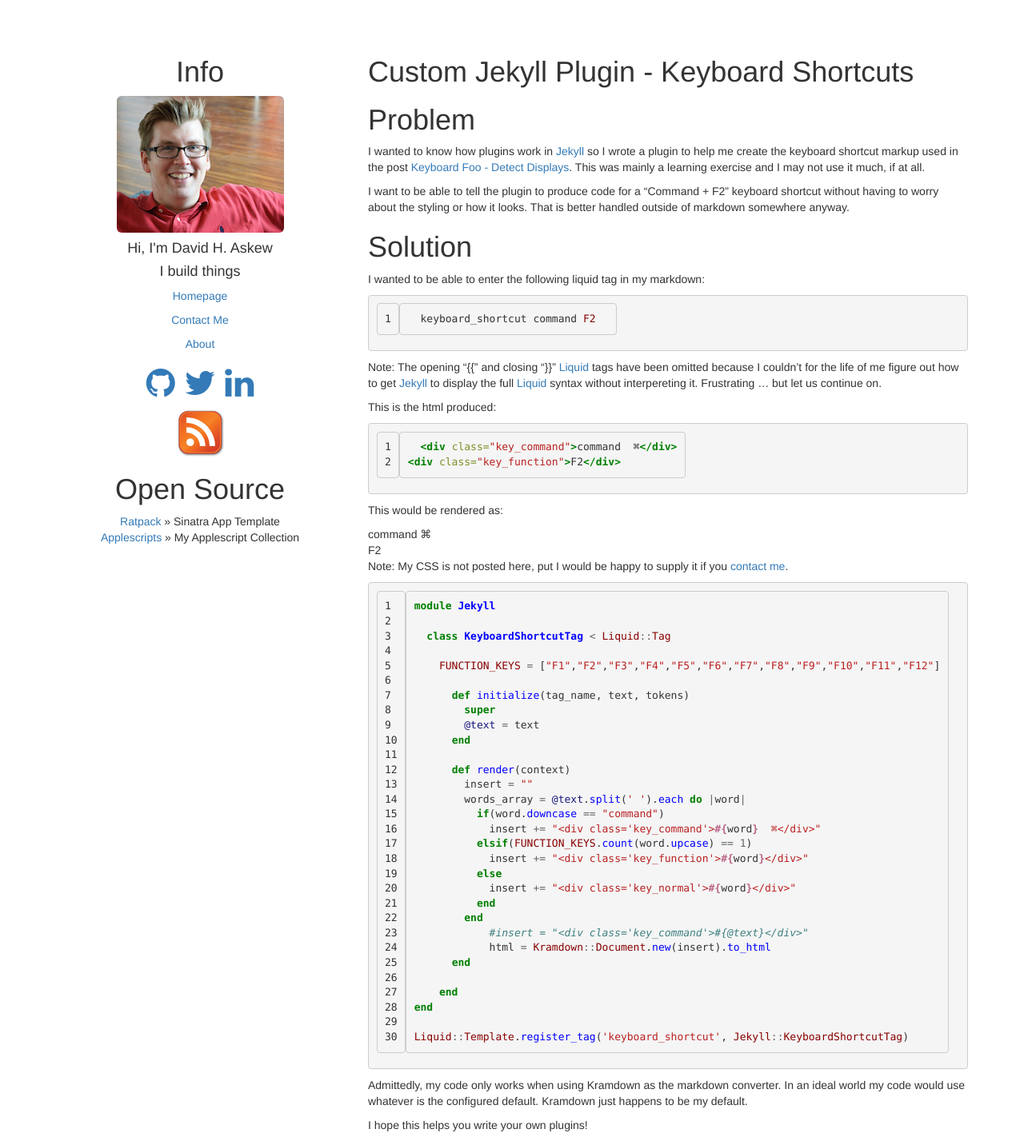
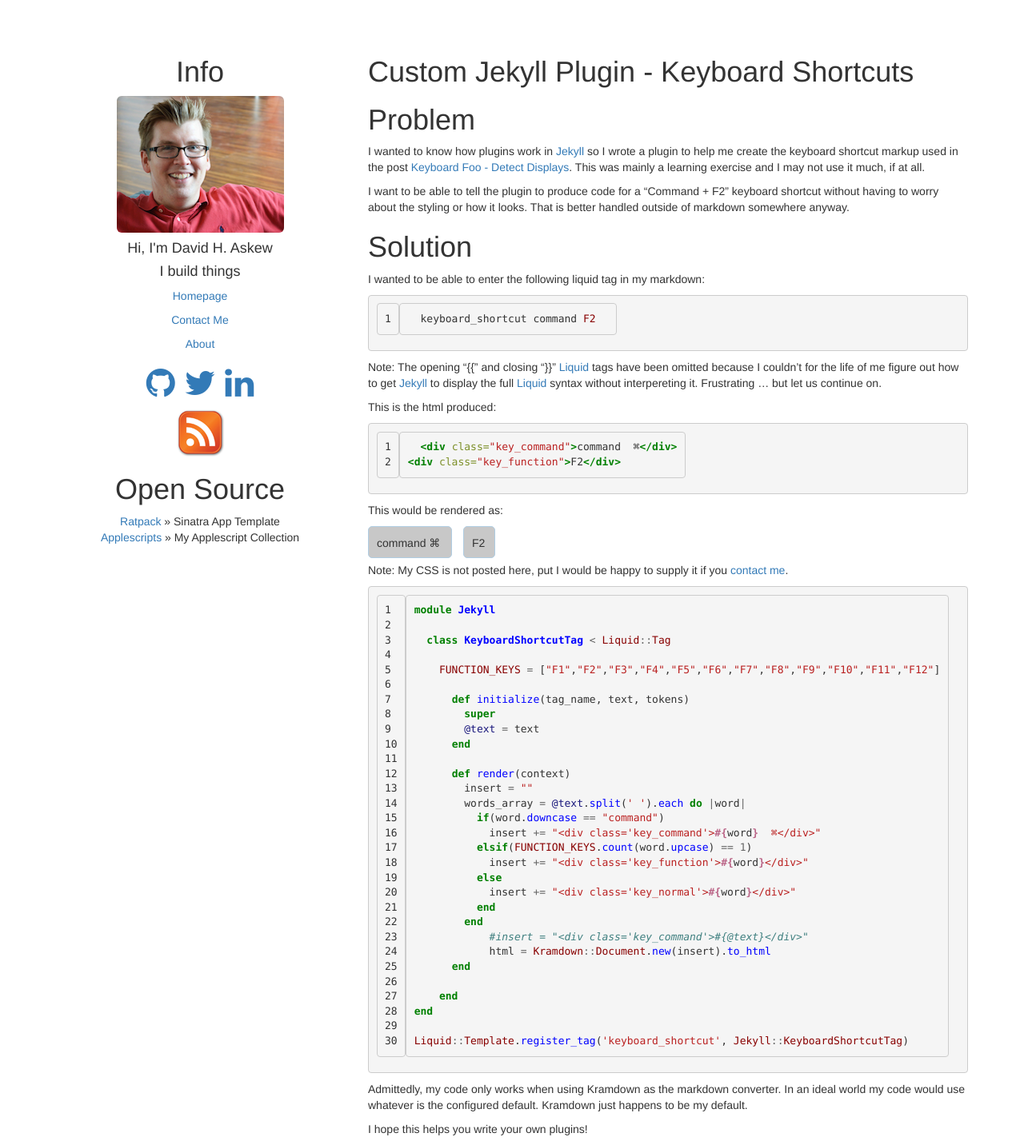
Before and after one commit to dhaskew/blog_old, a Jekyll site: the page built from _posts/2014-08-15-jekyll_plugin_1.markdown, in a window 1280 px wide. Shown: the whole page at 80% size. Built offline with Jekyll 4.4.1, drawn with Linux system fonts in a browser that asks for light colours; nearby versions of some CDN libraries; comment, search, counter and statistics services are not loaded.

Commit message:
Update codehighlighting logic

```diff
--- a/_posts/2014-05-21-bing-pics.markdown
+++ b/_posts/2014-05-21-bing-pics.markdown
@@ -53,7 +53,8 @@ TerminalNotifier.notify("Bing: Refresh Started",
 
 enclosures = []
 
-downloads_dir = ENV["BING_DIR"] # should be set to something like "/Users/username/Pictures/"
+downloads_dir = ENV["BING_DIR"]
+# should be set to something like "/Users/username/Pictures/"
 
 if(!File.exists?(downloads_dir))
   @log.fatal "The folder specified in BING_DIR (#{ENV["BING_DIR"]}) does not exist!
--- a/css/custom.css
+++ b/css/custom.css
@@ -1 +1,62 @@
+/* Custom Stuff */
+
+.key_command  {
+  display: inline-block;
+  width:105px;
+  height:40px;
+  margin:0 10px 0 0;
+  overflow:hidden;
+  padding:10px;
+  background-color:#C8C8C8;
+  border:1px solid #afcde3;
+  -webkit-border-radius: 5px;
+  border-radius: 5px;
+}
+
+.key_normal {
+  display: inline-block;
+  width:20px;
+  height:20px;
+  margin:0 10px 0 0;
+  overflow:hidden;
+  padding:10px;
+  background-color:#C8C8C8;
+  border:1px solid #afcde3;
+  -webkit-border-radius: 5px;
+  border-radius: 5px;
+}
+
+.key_function {
+  display: inline-block;
+  width:40px;
+  height:40px;
+  margin:0 10px 0 0;
+  overflow:hidden;
+  padding:10px;
+  background-color:#C8C8C8;
+  border:1px solid #afcde3;
+  -webkit-border-radius: 5px;
+  border-radius: 5px;
+}
+
+#post img{
+  width:100%;
+  height:auto;
+}
+
+.twitter-tweet {
+  text-align:center;
+  display:inline-block;
+  align-content:center;
+}
+
+.configfile {
+  background-color:#eee;
+}
+
+#post_subtitle {
+  color: #a00;
+  text-align:center;
+}
+
 body { padding-top: 50px; }
--- a/css/pygments_default.css
+++ b/css/pygments_default.css
@@ -1,14 +1,20 @@
 table.highlighttable {
   font-size: 80%;
   width: 100%;
-  /*table-layout: fixed; */
+  /*background-color: #ffffcc;*/
+  table-layout: auto;
+}
+
+.linenos {
+  width: 6%;
+  max-width: 6%;
 }
 
 .highlighttable tr td:first-child {
-    width: 30px;
-    text-align:right
+    text-align:right;
+    width: 6%;
+    max-width: 6%;
 }
-
 
 .hll { background-color: #ffffcc }
 .c { color: #408080; font-style: italic } /* Comment */
```
